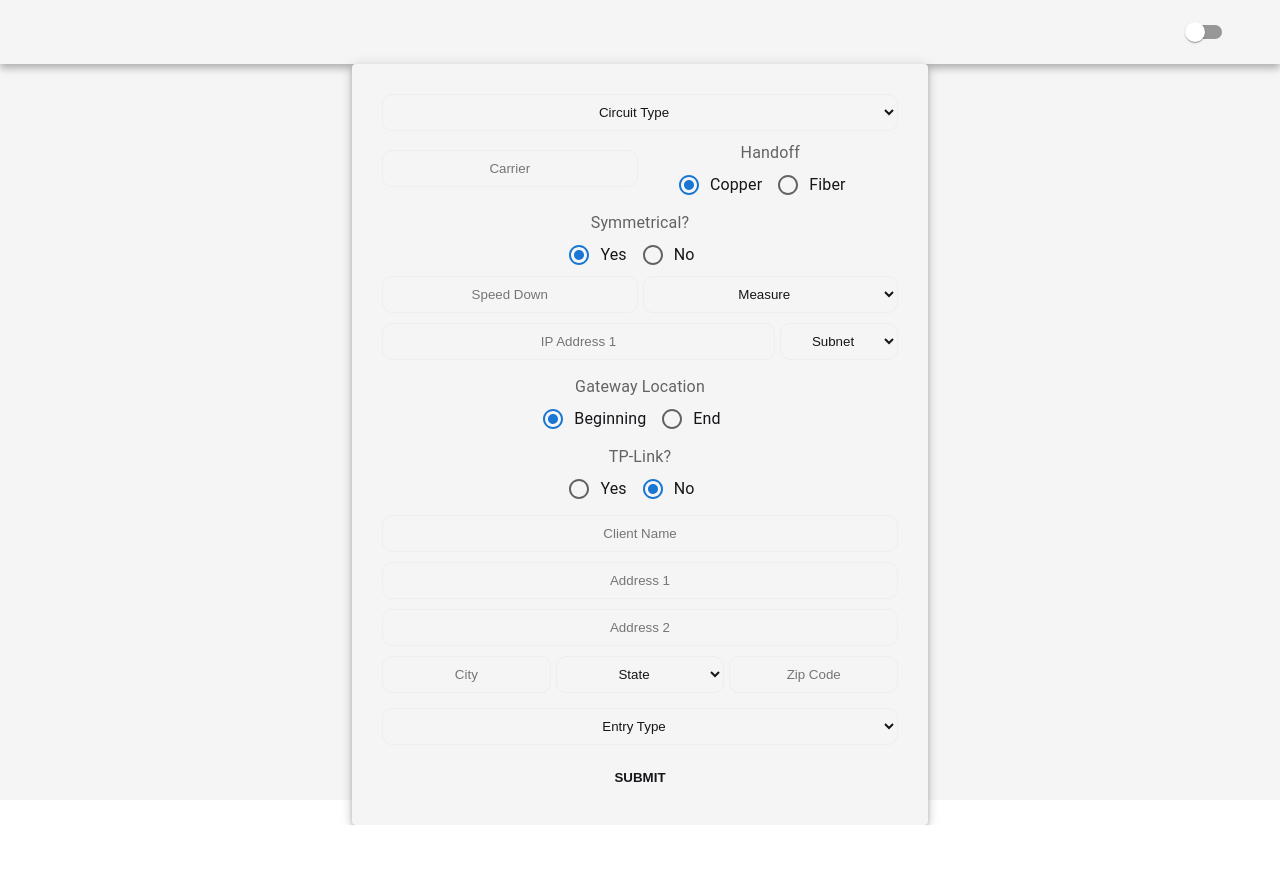
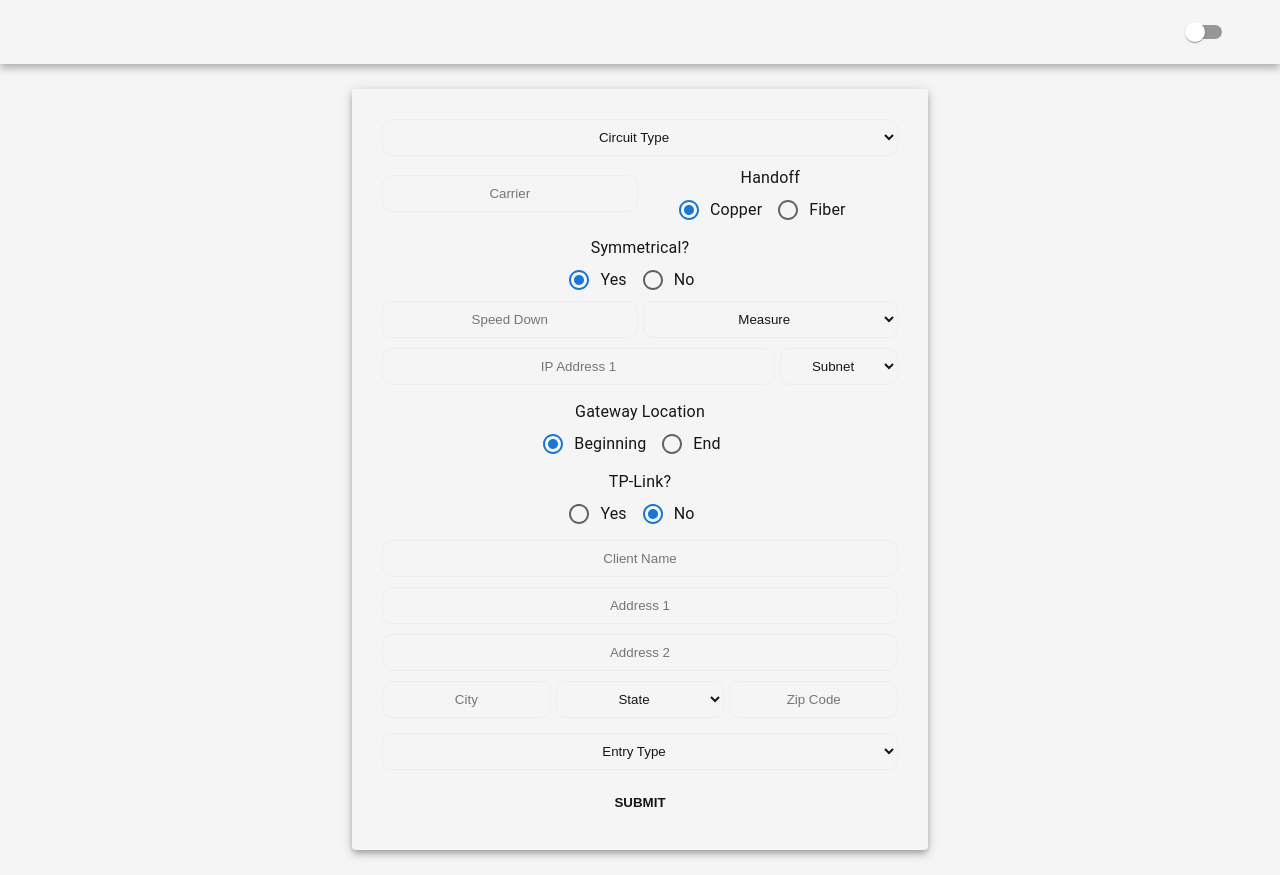
Before and after one commit to digitalkatana-dev/config-helper, a React (Create React App) app: page / in a window 1280 px wide. Before the commit the page ends 825 px from the top, so only its background shows below. Built offline with nearby package versions, Linux system fonts and the light colour scheme; some icons are missing.

Commit message:
updated styling

```diff
--- a/src/components/RadioGroup/RadioGroup.jsx
+++ b/src/components/RadioGroup/RadioGroup.jsx
@@ -13,11 +13,19 @@ const RadioGroup = ({ row, label, name, value, onChange, options }) => {
 	const { theme } = useSelector((state) => state.app);
 
 	return (
-		<FormControl>
-			<FormLabel className={`radio-group ${theme === 'dark' ? theme : ''}`}>
+		<FormControl className={`radio-group ${theme === 'dark' ? theme : ''}`}>
+			<FormLabel
+				className={`radio-group-label ${theme === 'dark' ? theme : ''}`}
+			>
 				{label}
 			</FormLabel>
-			<MuiRadioGroup row={row} name={name} value={value} onChange={onChange}>
+			<MuiRadioGroup
+				className={`radio-btns ${theme === 'dark' ? theme : ''}`}
+				row={row}
+				name={name}
+				value={value}
+				onChange={onChange}
+			>
 				{options?.map((option, idx) => (
 					<FormControlLabel
 						key={idx}
--- a/src/components/RadioGroup/radio.scss
+++ b/src/components/RadioGroup/radio.scss
@@ -1,3 +1,5 @@
 .radio-group {
-	color: var(--txt-primary);
+	.radio-group-label {
+		color: var(--txt-primary) !important;
+	}
 }
--- a/src/components/Select/Select.jsx
+++ b/src/components/Select/Select.jsx
@@ -22,11 +22,11 @@ const Select = ({
 				value={value}
 				onChange={onChange}
 			>
-				<option className='label' value=''>
+				<option className={`label ${theme === 'dark' ? theme : ''}`} value=''>
 					{label}
 				</option>
 				{options?.map((option, idx) => (
-					<option key={idx} value={option?.value}>
+					<option className='options' key={idx} value={option?.value}>
 						{option?.label}
 					</option>
 				))}
--- a/src/pages/Questionnaire/questionnaire.scss
+++ b/src/pages/Questionnaire/questionnaire.scss
@@ -1,7 +1,9 @@
 .q-container {
-	height: calc(100vh - 64px);
+	min-height: calc(100vh - 64px);
 	display: flex;
 	flex-direction: column;
+	padding-top: 25px;
+	padding-bottom: 25px;
 
 	.MuiPaper-root {
 		width: 50%;
```
